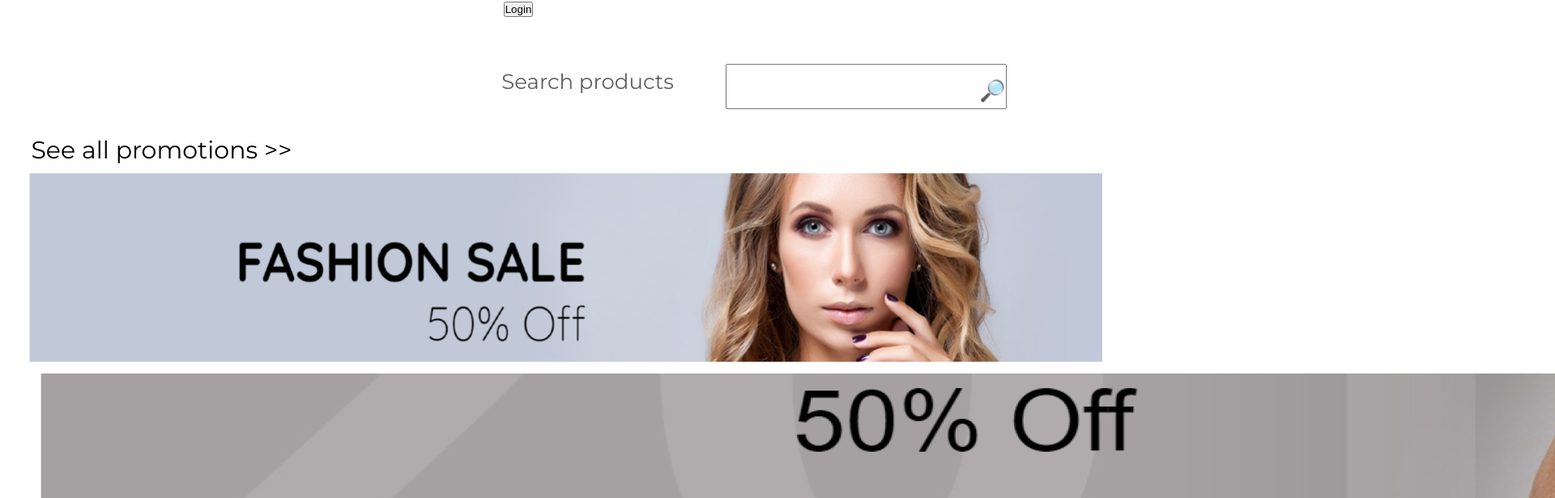
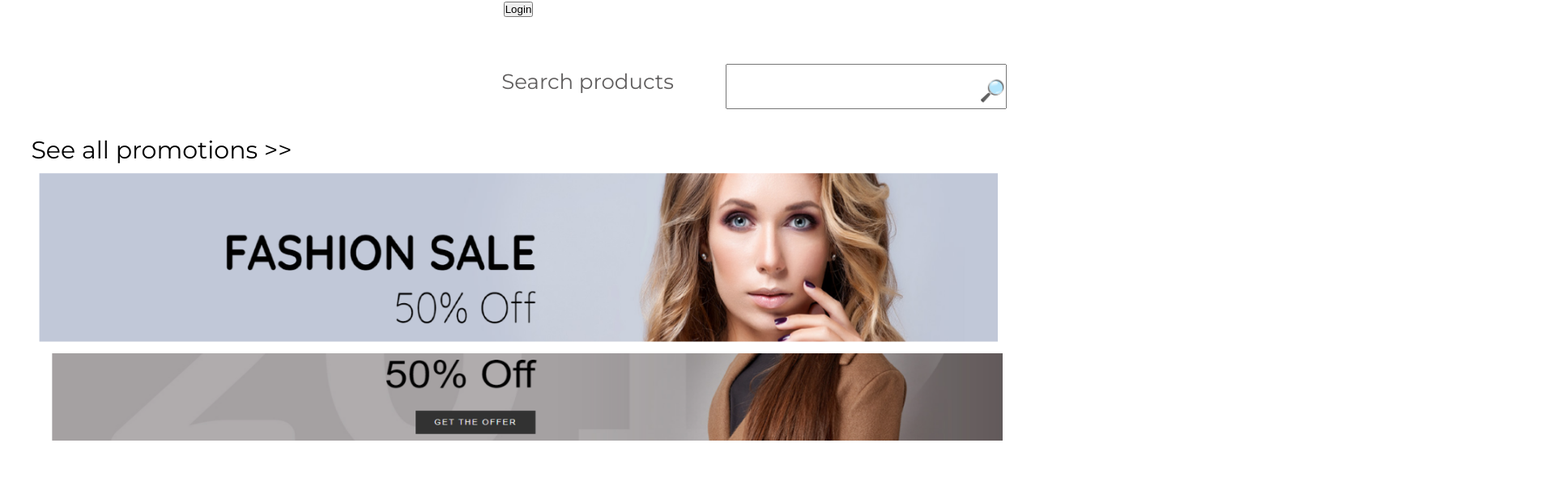
Before and after one commit to Ezritz/total-look-mock, a React (Create React App) app: page / in a window 1280 px wide. Shown: the top 616 px of the page at 81% size, 1920 px wide, since content can reach past the window. Built offline with nearby package versions, Linux system fonts and the light colour scheme.

Commit message:
Change css

```diff
--- a/src/componentes/Home.js
+++ b/src/componentes/Home.js
@@ -33,6 +33,7 @@ export default function Inicio () {
             </div>
             <div>
                 <Sales />
+
             </div>
         </div>
     )
--- a/src/css/Home.css
+++ b/src/css/Home.css
@@ -8,6 +8,7 @@ a{
     display: flex;
     font-family: 'Montserrat', sans-serif;
     font-size: 30px;
+    font-style: unset;
     color: black;
     justify-content: left;
     margin-top:3%;
--- a/src/css/Sales.css
+++ b/src/css/Sales.css
@@ -1,7 +1,13 @@
 .sale2{
     position:relative;
-    max-width: 1325.39px;
+    max-width: 92.5%;
     margin-top: 35px;
     padding: 10px;
     margin: 0 2% auto;
 }
+
+.sale1{
+    position:relative;
+    max-width: 93.5%;
+    align-items: center;
+}
```
